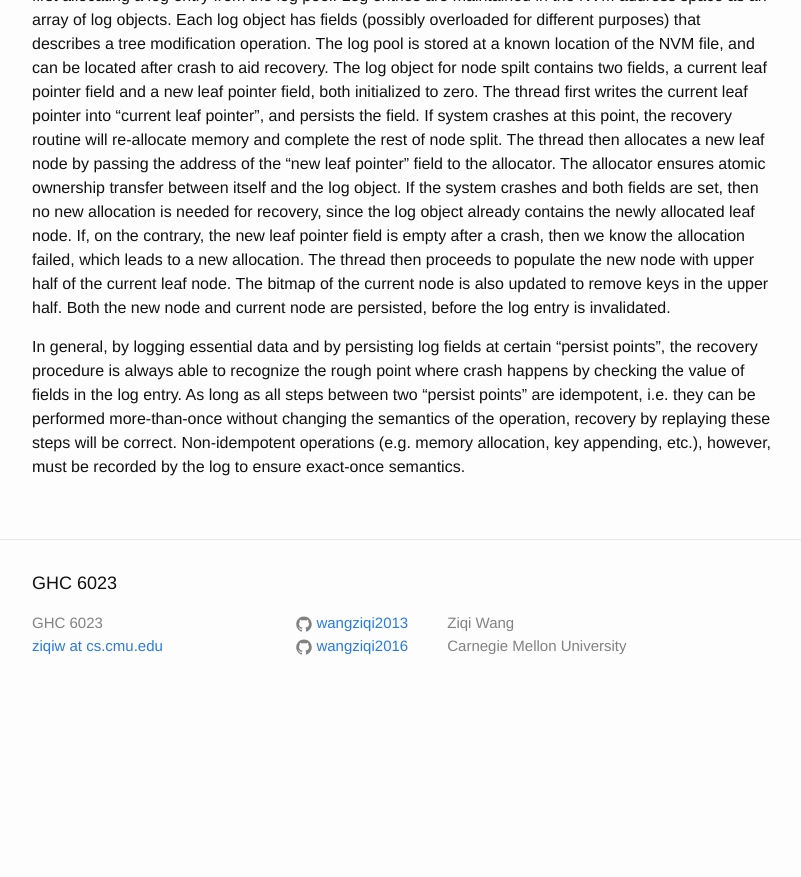
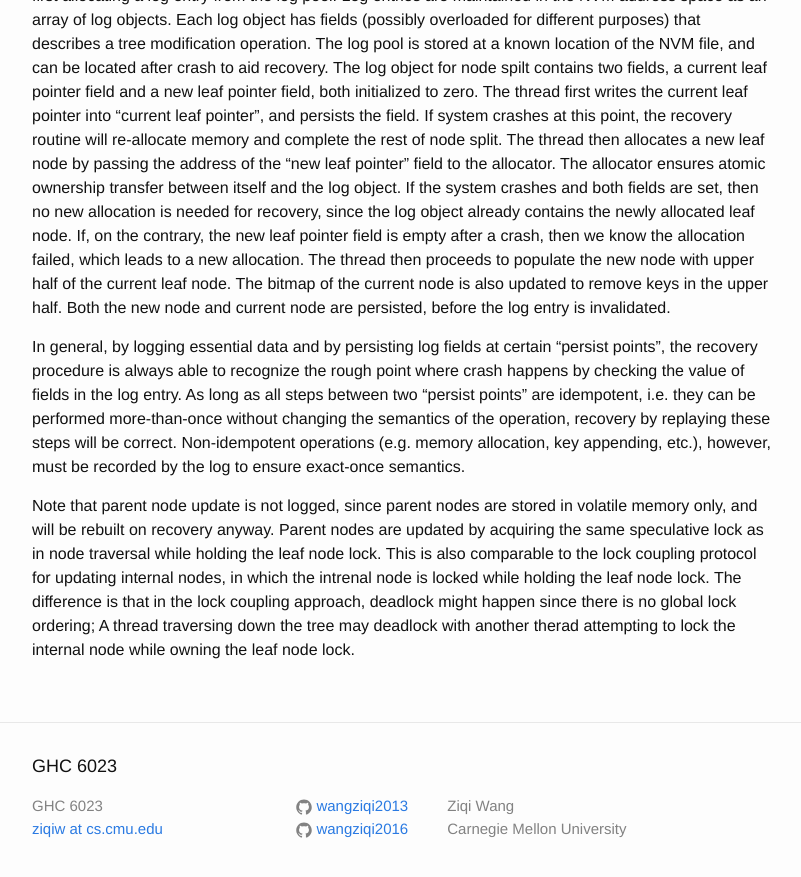
Before and after one commit to wangziqi2013/wangziqi2013.github.io, a Jekyll site: the page built from _posts/2019-11-17-fptree.markdown, in a window 1280 px wide and 900 px high, scrolled down 3271 px. Shown: the top 877 px of the window, without its empty margins (238-1039 px from the left). Built offline with Jekyll 4.4.1, drawn with Linux system fonts in a browser that asks for light colours; before the commit the page ends 3988 px from its top, so only the background shows below that.

Commit message:
Adding comparison

```diff
--- a/_posts/2019-11-17-fptree.markdown
+++ b/_posts/2019-11-17-fptree.markdown
@@ -135,3 +135,10 @@ is always able to recognize the rough point where crash happens by checking the
 all steps between two "persist points" are idempotent, i.e. they can be performed more-than-once without changing the
 semantics of the operation, recovery by replaying these steps will be correct. Non-idempotent operations (e.g. memory
 allocation, key appending, etc.), however, must be recorded by the log to ensure exact-once semantics.
+
+Note that parent node update is not logged, since parent nodes are stored in volatile memory only, and will be rebuilt
+on recovery anyway. Parent nodes are updated by acquiring the same speculative lock as in node traversal while holding
+the leaf node lock. This is also comparable to the lock coupling protocol for updating internal nodes, in which the
+intrenal node is locked while holding the leaf node lock. The difference is that in the lock coupling approach, deadlock
+might happen since there is no global lock ordering; A thread traversing down the tree may deadlock with another therad
+attempting to lock the internal node while owning the leaf node lock.
```
